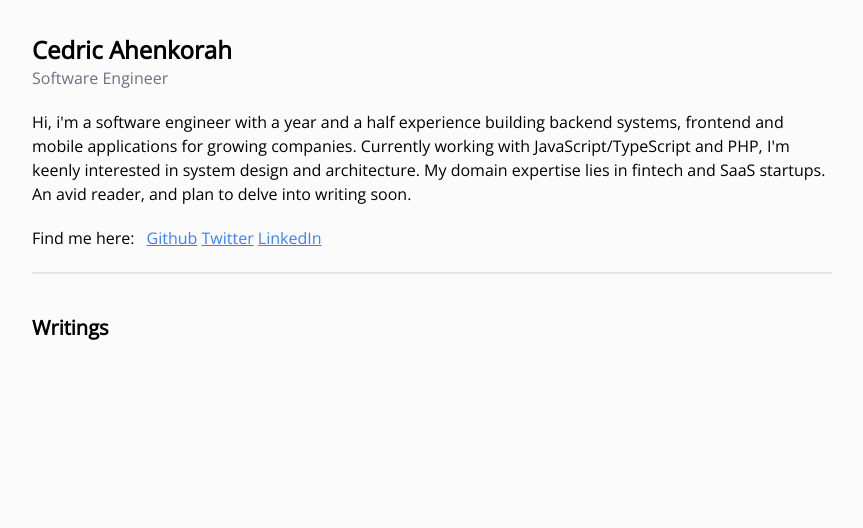
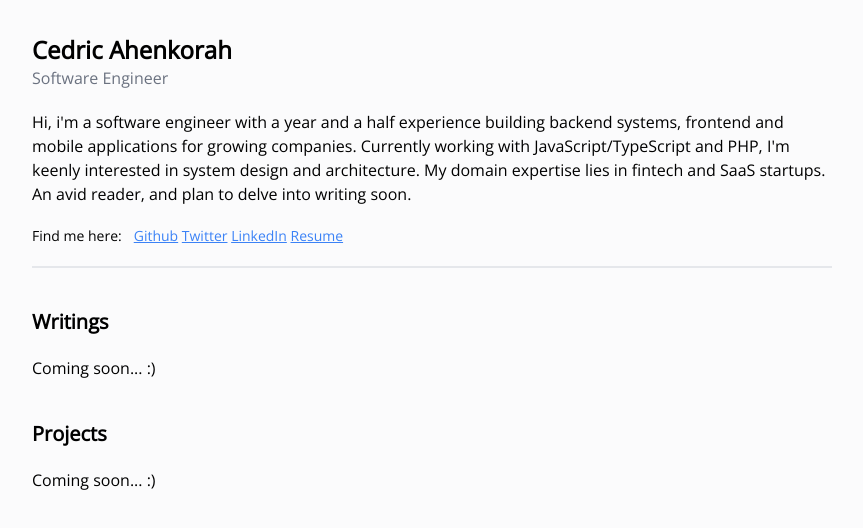
Before and after one commit to cedricahenkorah/cedricdotcom, an Astro site: page / in a window 1280 px wide. Shown: the part 68-596 px from the top of the page, without its empty margins (208-1071 px from the left). Built offline with nearby package versions, Linux system fonts and the light colour scheme; Astro itself is replaced by a stand-in of ours.

Commit message:
layout for projects and writings sections added

```diff
--- a/src/pages/index.astro
+++ b/src/pages/index.astro
@@ -23,7 +23,7 @@ import Navbar from "../components/Navbar.astro";
       </p>
     </div>
 
-    <div class="mt-5 flex items-center gap-x-3">
+    <div class="mt-5 flex items-center gap-x-3 lg:text-sm text-xs">
       <h1>Find me here:</h1>
 
       <ul>
@@ -32,13 +32,27 @@ import Navbar from "../components/Navbar.astro";
         <a href="" class="text-blue-500 underline">Twitter</a>
 
         <a href="" class="text-blue-500 underline">LinkedIn</a>
+
+        <a href="" class="text-blue-500 underline">Resume</a>
       </ul>
     </div>
 
     <div class="border mt-5"></div>
 
-    <div class="mt-10">
+    <div class="lg:mt-10 mt-5">
       <h1 class="font-bold lg:text-xl text-base">Writings</h1>
+
+      <div class="lg:mt-5 mt-3">
+        <p class="lg:text-base text-sm">Coming soon... :)</p>
+      </div>
+    </div>
+
+    <div class="lg:mt-10 mt-5">
+      <h1 class="font-bold lg:text-xl text-base">Projects</h1>
+
+      <div class="lg:mt-5 mt-3">
+        <p class="lg:text-base text-sm">Coming soon... :)</p>
+      </div>
     </div>
   </main>
 </Layout>
```
